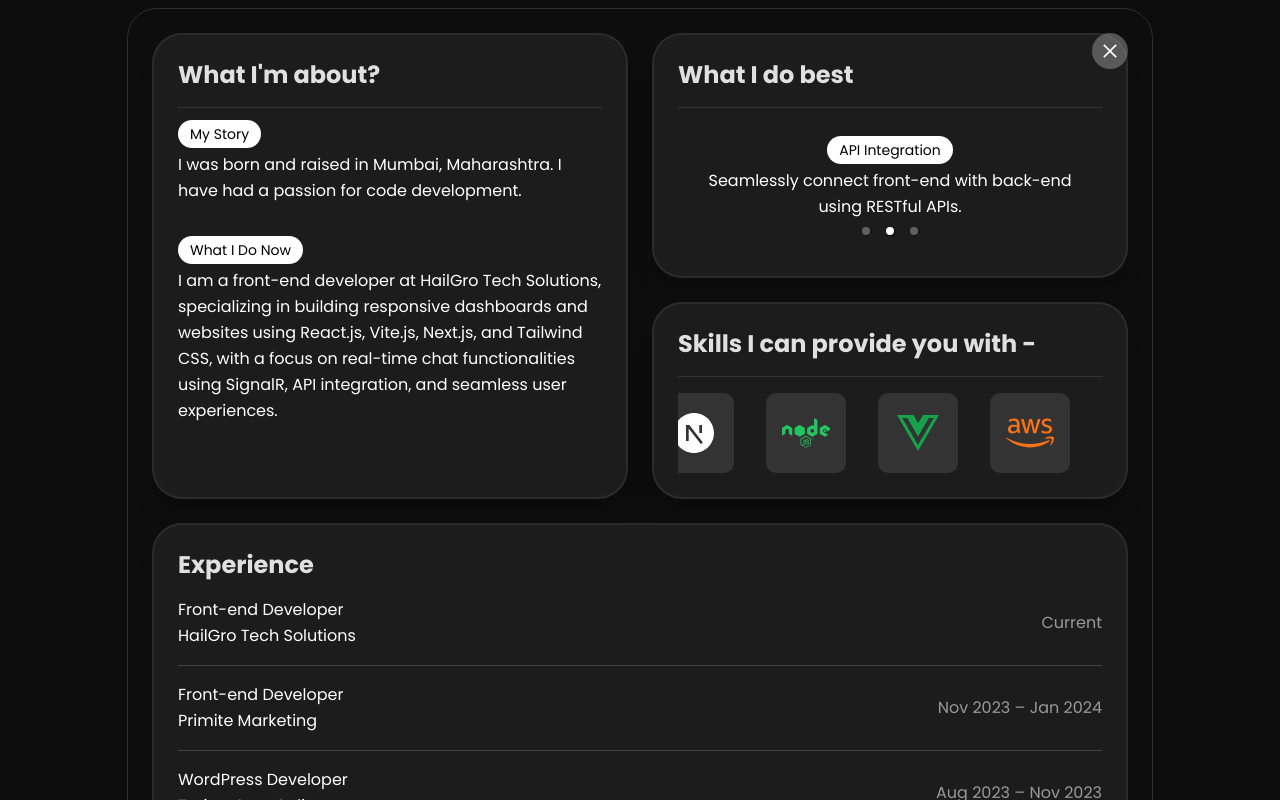
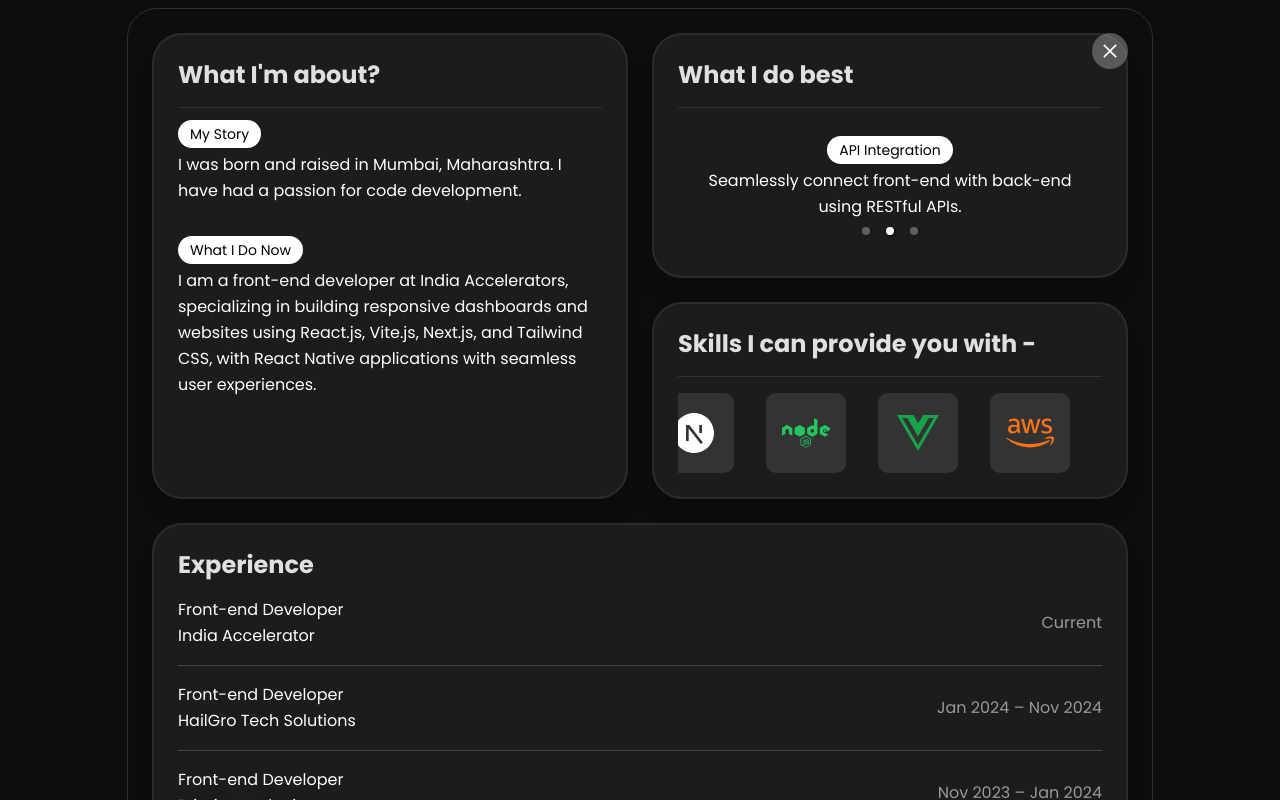
Before and after one commit to eesheesingh/new-portfolio, a React (Create React App) app: page /about in a window 1280 px wide. Shown: the top 800 px of the page. Built offline with nearby package versions, Linux system fonts and the light colour scheme; the HTML template or start-up script is replaced by a standard one; a web font is replaced by a local one.

Commit message:
New Data updated

```diff
--- a/src/components/About.jsx
+++ b/src/components/About.jsx
@@ -134,13 +134,13 @@ const About = () => {
             <div className="text-md leading-relaxed">
               {experienceData.map((experience) => (
                 <div key={experience.id} className="mb-4">
+                  {experience.id !== experienceData.length && <hr className="border-[#444] my-4" />}
                   <div className="flex justify-between items-center">
                     <span>{experience.title} <br/>
 
                     {experience.company}</span>
                     <span className="text-[#999]">{experience.period}</span>
                   </div>
-                  {experience.id !== experienceData.length && <hr className="border-[#444] my-4" />}
                 </div>
               ))}
             </div>
--- a/src/components/Hero.jsx
+++ b/src/components/Hero.jsx
@@ -77,7 +77,7 @@ const Hero = () => {
             </h1>
             <p className="mt-2 text-sm md:text-md leading-relaxed font-mono">
               A Front-end Developer, currently working at{" "}
-              <span className="underline">HailGro Tech Solutions</span> based in Gurgaon.
+              <span className="underline">India Accelerators</span> based in Gurgaon.
             </p>
           </div>
 
--- a/src/constants.js
+++ b/src/constants.js
@@ -12,12 +12,20 @@ import img8 from "./assets/humourload.png";
 
 export const experienceData = [
   {
+    id: 6,
+    title: "Front-end Developer",
+    company: "India Accelerator",
+    period: "Current",
+    description:
+      "Working on React Native product based apps such Booking Managements in Coworking spaces and Dashboards.",
+  },
+  {
     id: 1,
     title: "Front-end Developer",
     company: " HailGro Tech Solutions",
-    period: "Current",
+    period: "Jan 2024 – Nov 2024",
     description:
-      "Currently building top-notch dashboards and websites with React, Vite, and Next.js. Our team crafts dynamic digital solutions that enhance user experiences and drive business growth.",
+      "Built top-notch dashboards and websites with React, Vite, and Next.js. Our team crafts dynamic digital solutions that enhance user experiences and drive business growth.",
   },
   {
     id: 2,
@@ -59,7 +67,7 @@ export const aboutData = {
     description: `
         I was born and raised in Mumbai, Maharashtra. I have had a passion for code development.`,
     currentRole:
-      "I am a front-end developer at HailGro Tech Solutions, specializing in building responsive dashboards and websites using React.js, Vite.js, Next.js, and Tailwind CSS, with a focus on real-time chat functionalities using SignalR, API integration, and seamless user experiences.",
+      "I am a front-end developer at India Accelerators, specializing in building responsive dashboards and websites using React.js, Vite.js, Next.js, and Tailwind CSS, with React Native applications with seamless user experiences.",
   },
 };
 
```
